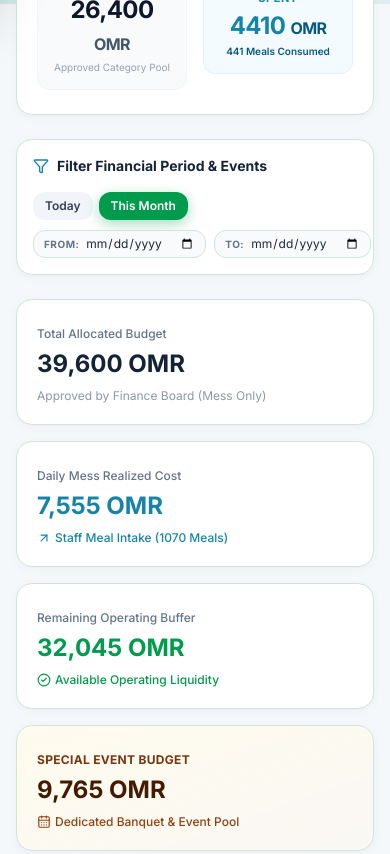
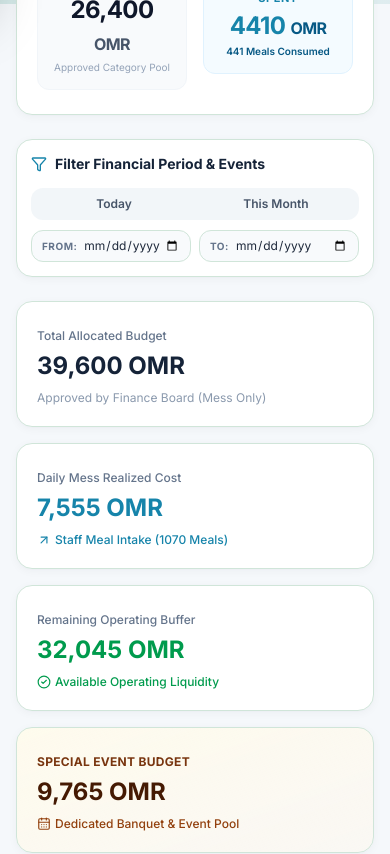
Before and after one commit to Ahmadaamirdev/al-haditha-catering-, a React (Vite) app: page /finance in a window 390 px wide. Shown: the part 840-1694 px from the top of the page. Built offline with nearby package versions, Linux system fonts and the light colour scheme; no server answers.

Commit message:
fix: remove dummy events from finance calendar, deduplicate, and sync with events section

```diff
--- a/src/pages/Finance.jsx
+++ b/src/pages/Finance.jsx
@@ -163,9 +163,10 @@ export default function Finance() {
   // Date Filtering State for Variance & Budget Difference
   const [filterStartDate, setFilterStartDate] = useState('');
   const [filterEndDate, setFilterEndDate] = useState('');
-  const [activePreset, setActivePreset] = useState('month'); // 'today' | 'month' | 'custom'
+  const [activePreset, setActivePreset] = useState('all'); // 'today' | 'month' | 'custom' | 'all'
   const todayStr = '2026-11-08';
   const startOfMonthStr = '2026-11-01';
+  const endOfMonthStr = '2026-11-30';
 
   const handleSelectToday = () => {
     setActivePreset('today');
@@ -176,17 +177,64 @@ export default function Finance() {
   const handleSelectThisMonth = () => {
     setActivePreset('month');
     setFilterStartDate(startOfMonthStr);
-    setFilterEndDate(todayStr);
+    setFilterEndDate(endOfMonthStr);
   };
 
   const handleClearFilter = () => {
-    setActivePreset('custom');
+    setActivePreset('all');
     setFilterStartDate('');
     setFilterEndDate('');
-  };  // Total Event Expenditure across all scheduled events
-  const totalEventExpenditure = useMemo(() => {
-    return events.reduce((sum, ev) => sum + (ev.overallBudget || 0), 0);
+  };
+
+  // Deduplicate and sanitize events strictly matching Events section
+  const uniqueEvents = useMemo(() => {
+    const map = new Map();
+    events.forEach((ev) => {
+      if (ev && ev.id && ev.id !== 'EVT-1000' && ev.id !== 'EVT-1002' && !map.has(ev.id)) {
+        map.set(ev.id, ev);
+      }
+    });
+    return Array.from(map.values());
   }, [events]);
+
+  // Accurate event-month matcher matching Events module logic
+  const isEventInCalendarMonth = (ev, year, monthIdx) => {
+    const dateStr = ev.fullDate || ev.date;
+    if (dateStr) {
+      const matchYMD = String(dateStr).match(/^(\d{4})[-/](\d{1,2})[-/](\d{1,2})/);
+      if (matchYMD) {
+        return parseInt(matchYMD[1], 10) === year && (parseInt(matchYMD[2], 10) - 1) === monthIdx;
+      }
+      const matchDMY = String(dateStr).match(/^(\d{1,2})[-/](\d{1,2})[-/](\d{4})/);
+      if (matchDMY) {
+        return parseInt(matchDMY[3], 10) === year && (parseInt(matchDMY[2], 10) - 1) === monthIdx;
+      }
+    }
+    const monthAbbr = monthNames[monthIdx].slice(0, 3).toLowerCase();
+    const evMonth = (ev.month || '').toLowerCase();
+    const evYear = ev.year ? parseInt(ev.year, 10) : 2026;
+    return evMonth.startsWith(monthAbbr) && evYear === year;
+  };
+
+  const getEventDay = (ev) => {
+    const dateStr = ev.fullDate || ev.date;
+    if (dateStr) {
+      const matchYMD = String(dateStr).match(/^(\d{4})[-/](\d{1,2})[-/](\d{1,2})/);
+      if (matchYMD) return parseInt(matchYMD[3], 10);
+      const matchDMY = String(dateStr).match(/^(\d{1,2})[-/](\d{1,2})[-/](\d{4})/);
+      if (matchDMY) return parseInt(matchDMY[1], 10);
+    }
+    return parseInt(ev.day, 10);
+  };
+
+  // Events strictly scheduled in the viewed calendar month
+  const calendarMonthEvents = useMemo(() => {
+    return uniqueEvents.filter((ev) => isEventInCalendarMonth(ev, calendarYear, calendarMonthIdx));
+  }, [uniqueEvents, calendarYear, calendarMonthIdx]);
+
+  const calendarMonthEventBudget = useMemo(() => {
+    return calendarMonthEvents.reduce((sum, ev) => sum + (ev.overallBudget || 0), 0);
+  }, [calendarMonthEvents]);
 
   // Fast string-based range check without regex or Date allocations
   const isDateInRange = (dateStr, start, end) => {
@@ -200,8 +248,8 @@ export default function Finance() {
 
   // Filtered Events within selected date range
   const filteredEvents = useMemo(() => {
-    return events.filter((ev) => isDateInRange(ev.fullDate, filterStartDate, filterEndDate));
-  }, [events, filterStartDate, filterEndDate]);
+    return uniqueEvents.filter((ev) => isDateInRange(ev.fullDate, filterStartDate, filterEndDate));
+  }, [uniqueEvents, filterStartDate, filterEndDate]);
 
   // Filtered Event Expenditure
   const filteredEventExpenditure = useMemo(() => {
@@ -252,27 +300,18 @@ export default function Finance() {
   const leadingBlanks = Array.from({ length: firstDayOfWeek });
   const monthDays = Array.from({ length: totalDaysInMonth }, (_, i) => i + 1);
 
-  // Pre-index events by day to avoid re-filtering on every cell render
+  // Pre-index only the events present in the active calendar month
   const eventsByDay = useMemo(() => {
     const map = {};
-    events.forEach((ev) => {
-      let d = null;
-      if (ev.fullDate) {
-        const parts = ev.fullDate.split('-');
-        if (parts.length === 3 && parseInt(parts[0], 10) === calendarYear && (parseInt(parts[1], 10) - 1) === calendarMonthIdx) {
-          d = parseInt(parts[2], 10);
-        }
-      }
-      if (!d && ev.day && (calendarMonthIdx === 10 || ev.month === 'Nov')) {
-        d = parseInt(ev.day, 10);
-      }
-      if (d) {
+    calendarMonthEvents.forEach((ev) => {
+      const d = getEventDay(ev);
+      if (d && d >= 1 && d <= totalDaysInMonth) {
         if (!map[d]) map[d] = [];
         map[d].push(ev);
       }
     });
     return map;
-  }, [events, calendarYear, calendarMonthIdx]);
+  }, [calendarMonthEvents, totalDaysInMonth]);
 
   const handleCalendarDayClick = (dayNum) => {
     const formatted = `${calendarYear}-${String(calendarMonthIdx + 1).padStart(2, '0')}-${String(dayNum).padStart(2, '0')}`;
@@ -429,31 +468,33 @@ export default function Finance() {
       </div>
 
       {/* Date Filter Bar - Positioned directly at top of Macro Budget Cards */}
-      <div className="bg-white rounded-2xl p-4 sm:p-5 border border-surface-border shadow-card">
-        <div className="flex flex-col lg:flex-row lg:items-center justify-between gap-4">
-          <div className="flex items-center space-x-2">
-            <Filter className="w-4 h-4 text-brand-blue" />
-            <h3 className="text-sm sm:text-base font-bold text-slate-primary">
-              Filter Financial Period & Events
-            </h3>
+      <div className="bg-white rounded-2xl p-3.5 sm:p-5 border border-surface-border shadow-card">
+        <div className="flex flex-col lg:flex-row lg:items-center justify-between gap-3.5">
+          <div className="flex items-center flex-wrap gap-2">
+            <div className="flex items-center space-x-2">
+              <Filter className="w-4 h-4 text-brand-blue shrink-0" />
+              <h3 className="text-sm sm:text-base font-bold text-slate-primary whitespace-nowrap">
+                Filter Financial Period & Events
+              </h3>
+            </div>
             {(filterStartDate || filterEndDate) && (
-              <span className="text-[11px] font-semibold text-brand-green bg-emerald-50 border border-emerald-200 px-2.5 py-0.5 rounded-full ml-1">
+              <span className="text-[11px] font-semibold text-brand-green bg-emerald-50 border border-emerald-200 px-2.5 py-0.5 rounded-full">
                 Active Filter
               </span>
             )}
           </div>
 
           {/* Right-aligned Presets (Today & This Month) and Start / End Date Inputs */}
-          <div className="flex flex-wrap items-center justify-start lg:justify-end gap-2.5">
-            {/* Presets: Today and This Month (replacing All Dates) */}
-            <div className="flex items-center gap-1.5">
+          <div className="flex flex-col sm:flex-row items-stretch sm:items-center justify-start lg:justify-end gap-2.5 w-full lg:w-auto">
+            {/* Presets: Today and This Month */}
+            <div className="inline-flex p-0.5 bg-slate-100/90 rounded-xl shrink-0">
               <button
                 type="button"
                 onClick={handleSelectToday}
-                className={`px-3 py-1.5 rounded-xl text-xs font-semibold transition-colors cursor-pointer ${
+                className={`flex-1 sm:flex-none px-3.5 py-1.5 rounded-lg text-xs font-semibold transition-all cursor-pointer ${
                   activePreset === 'today'
-                    ? 'bg-brand-green text-white shadow-pill font-bold'
-                    : 'bg-slate-100 text-slate-700 hover:bg-slate-200'
+                    ? 'bg-brand-green text-white shadow-sm font-bold'
+                    : 'text-slate-600 hover:text-slate-900 hover:bg-white/60'
                 }`}
               >
                 Today
@@ -461,20 +502,20 @@ export default function Finance() {
               <button
                 type="button"
                 onClick={handleSelectThisMonth}
-                className={`px-3 py-1.5 rounded-xl text-xs font-semibold transition-colors cursor-pointer ${
+                className={`flex-1 sm:flex-none px-3.5 py-1.5 rounded-lg text-xs font-semibold transition-all cursor-pointer ${
                   activePreset === 'month'
-                    ? 'bg-brand-green text-white shadow-pill font-bold'
-                    : 'bg-slate-100 text-slate-700 hover:bg-slate-200'
+                    ? 'bg-brand-green text-white shadow-sm font-bold'
+                    : 'text-slate-600 hover:text-slate-900 hover:bg-white/60'
                 }`}
               >
                 This Month
               </button>
             </div>
 
-            {/* Start and End Date Inputs aligned to the right */}
-            <div className="flex items-center gap-2">
-              <div className="flex items-center space-x-1.5 bg-slate-50 border border-surface-border rounded-xl px-2.5 py-1">
-                <span className="text-[10px] font-bold text-slate-500 uppercase tracking-wider whitespace-nowrap">From:</span>
+            {/* Start and End Date Inputs */}
+            <div className="grid grid-cols-2 sm:flex sm:items-center gap-2 w-full sm:w-auto">
+              <div className="flex items-center space-x-1.5 bg-slate-50 border border-surface-border rounded-xl px-2.5 py-1.5 min-w-0">
+                <span className="text-[10px] font-bold text-slate-500 uppercase tracking-wider whitespace-nowrap shrink-0">From:</span>
                 <input
                   type="date"
                   value={filterStartDate}
@@ -482,12 +523,12 @@ export default function Finance() {
                     setFilterStartDate(e.target.value);
                     setActivePreset('custom');
                   }}
-                  className="text-xs bg-transparent focus:outline-none text-slate-800"
+                  className="text-xs bg-transparent focus:outline-none text-slate-800 w-full min-w-0 cursor-pointer"
                 />
               </div>
 
-              <div className="flex items-center space-x-1.5 bg-slate-50 border border-surface-border rounded-xl px-2.5 py-1">
-                <span className="text-[10px] font-bold text-slate-500 uppercase tracking-wider whitespace-nowrap">To:</span>
+              <div className="flex items-center space-x-1.5 bg-slate-50 border border-surface-border rounded-xl px-2.5 py-1.5 min-w-0">
+                <span className="text-[10px] font-bold text-slate-500 uppercase tracking-wider whitespace-nowrap shrink-0">To:</span>
                 <input
                   type="date"
                   value={filterEndDate}
@@ -495,7 +536,7 @@ export default function Finance() {
                     setFilterEndDate(e.target.value);
                     setActivePreset('custom');
                   }}
-                  className="text-xs bg-transparent focus:outline-none text-slate-800"
+                  className="text-xs bg-transparent focus:outline-none text-slate-800 w-full min-w-0 cursor-pointer"
                 />
               </div>
 
@@ -503,11 +544,11 @@ export default function Finance() {
                 <button
                   type="button"
                   onClick={handleClearFilter}
-                  className="flex items-center space-x-1 text-xs text-rose-600 hover:text-rose-700 font-bold px-2 py-1 hover:bg-rose-50 rounded-lg transition-colors cursor-pointer"
+                  className="col-span-2 sm:col-auto flex items-center justify-center space-x-1 text-xs text-rose-600 hover:text-rose-700 font-bold px-2.5 py-1.5 bg-rose-50/70 hover:bg-rose-100 border border-rose-200/60 rounded-xl transition-colors cursor-pointer shrink-0"
                   title="Clear Date Filter"
                 >
                   <X className="w-3.5 h-3.5" />
-                  <span className="hidden sm:inline">Clear</span>
+                  <span>Clear</span>
                 </button>
               )}
             </div>
@@ -820,8 +861,20 @@ export default function Finance() {
           })}
         </div>
 
-        <div className="pt-3 border-t border-surface-border flex items-center justify-end text-xs text-slate-secondary">
-          <span className="font-semibold text-brand-green">Total Events: {events.length}</span>
+        <div className="pt-3 border-t border-surface-border flex flex-col sm:flex-row items-start sm:items-center justify-between gap-2 text-xs text-slate-secondary">
+          <div className="flex items-center space-x-2">
+            <span className="font-semibold text-brand-green">Scheduled Events: {calendarMonthEvents.length}</span>
+            <span>•</span>
+            <span>Total Dedicated Event Budget: {calendarMonthEventBudget.toLocaleString()} {currency}</span>
+          </div>
+          <button
+            type="button"
+            onClick={() => navigate('/events')}
+            className="flex items-center space-x-1 text-brand-green hover:text-brand-green-hover font-semibold transition-colors cursor-pointer"
+          >
+            <span>Manage in Events Module</span>
+            <ArrowRight className="w-3.5 h-3.5" />
+          </button>
         </div>
       </div>
 
```
Also changed, not shown: server.js (+26 -6 lines), src/context/AppContext.jsx (+22 -10 lines).
